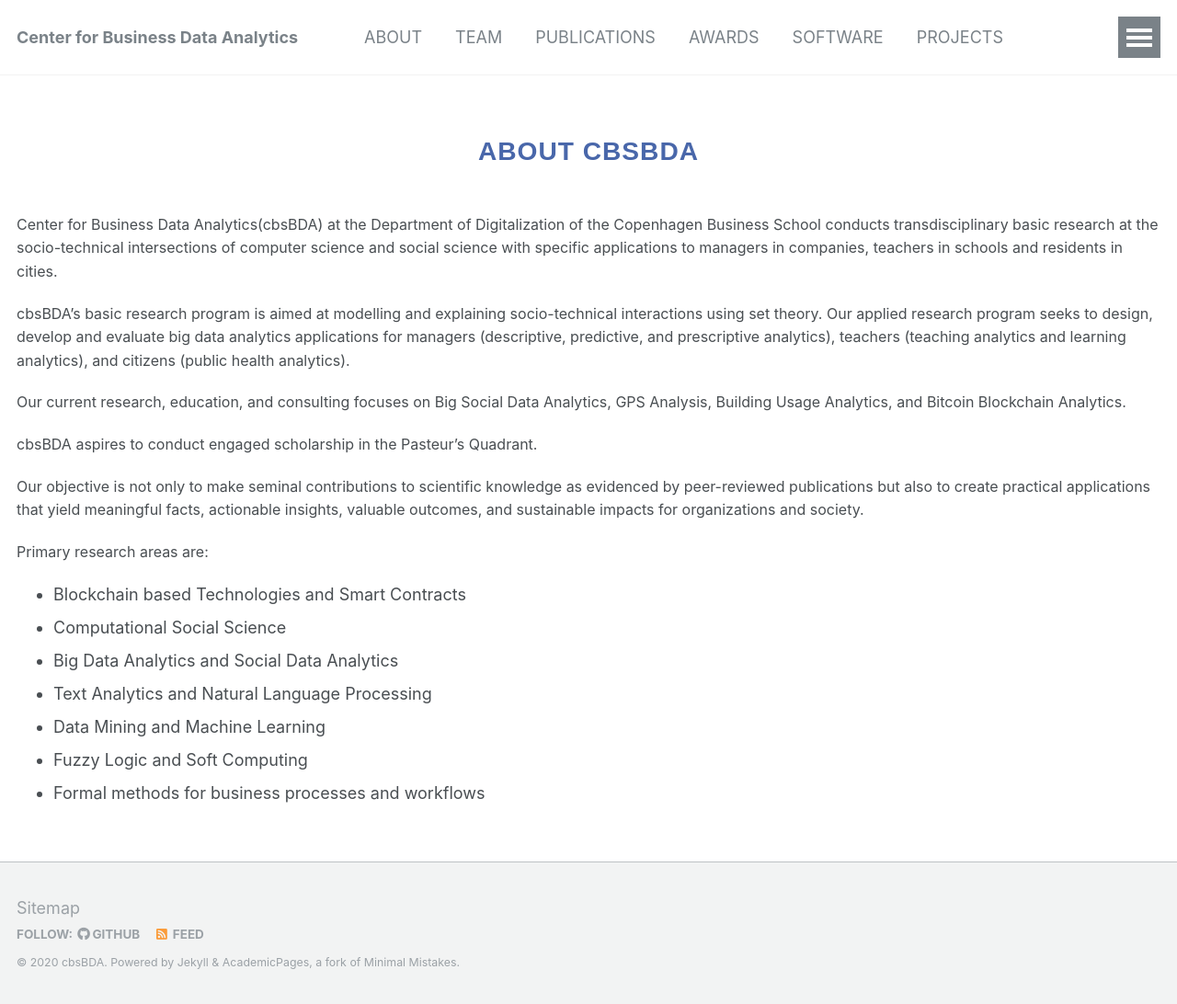
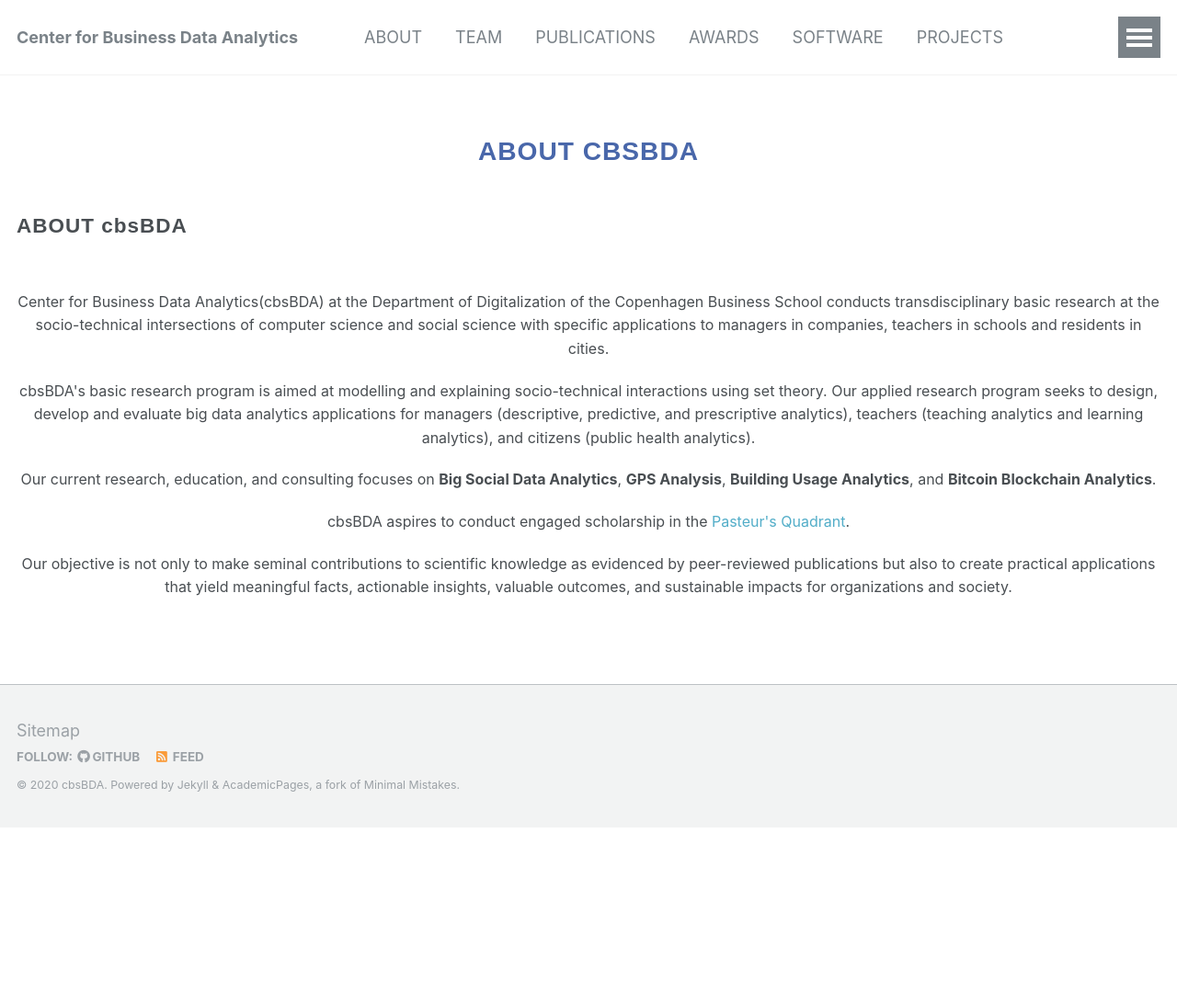
Before and after one commit to cbsBDA/cbsBDA-homepage, a Jekyll site: the page built from _pages/about.md, in a window 1280 px wide. Shown: the whole page at 92% size. Built offline with Jekyll 4.4.1, drawn with Linux system fonts in a browser that asks for light colours; after the commit the page ends 900 px from its top, so only the background shows below that.

Commit message:
Update about.md

```diff
--- a/_pages/about.md
+++ b/_pages/about.md
@@ -9,23 +9,42 @@ author_profile: true
 # ABOUT cbsBDA
 {: .title }
 
-Center for Business Data Analytics(cbsBDA) at the Department of Digitalization of the Copenhagen Business School conducts transdisciplinary basic research at the socio-technical intersections of computer science and social science with specific applications to managers in companies, teachers in schools and residents in cities.
 
-cbsBDA's basic research program is aimed at modelling and explaining socio-technical interactions using set theory. Our applied research program seeks to design, develop and evaluate big data analytics applications for managers (descriptive, predictive, and prescriptive analytics), teachers (teaching analytics and learning analytics), and citizens (public health analytics).
-
-Our current research, education, and consulting focuses on Big Social Data Analytics, GPS Analysis, Building Usage Analytics, and Bitcoin Blockchain Analytics.
-
-cbsBDA aspires to conduct engaged scholarship in the Pasteur's Quadrant.
-
-Our objective is not only to make seminal contributions to scientific knowledge as evidenced by peer-reviewed publications but also to create practical applications that yield meaningful facts, actionable insights, valuable outcomes, and sustainable impacts for organizations and society.
-
-
-Primary research areas are:
-
-- Blockchain based Technologies and Smart Contracts
-- Computational Social Science
-- Big Data Analytics and Social Data Analytics
-- Text Analytics and Natural Language Processing
-- Data Mining and Machine Learning
-- Fuzzy Logic and Soft Computing
-- Formal methods for business processes and workflows
+<!-- Section: about -->
+<section id="about" class="home-section text-center">
+  <div class="heading-about">
+    <div class="container">
+      <div class="row">
+        <div class="col-lg-8 col-lg-offset-2">
+          <div class="wow bounceInDown" data-wow-delay="0.4s">
+            <div class="section-heading">
+              <h2>ABOUT cbsBDA</h2>
+            </div>
+          </div>
+        </div>
+      </div>
+    </div>
+  </div>
+  <div class="container">
+    <div class="row">
+      <div class="col-lg-2 col-lg-offset-5"> <br>
+      </div>
+    </div>
+    <div class="row">
+      <div class="col-xs-12 col-sm-12 col-md-12">
+        <div class="wow bounceInUp" data-wow-delay="0.2s">
+          <div class="team ">
+            <div class="inner">
+              <p>Center for Business Data Analytics(cbsBDA) at the Department of Digitalization of the Copenhagen Business School conducts transdisciplinary basic research at the socio-technical intersections of computer science and social science with specific applications to managers in companies, teachers in schools and residents in cities.</p>
+              <p>cbsBDA's basic research program is aimed at modelling and explaining socio-technical interactions using set theory. Our applied research program seeks to design, develop and evaluate big data analytics applications for managers (descriptive, predictive, and prescriptive analytics), teachers (teaching analytics and learning analytics), and citizens (public health analytics).</p>
+			  <p>Our current research, education, and consulting focuses on <b>Big Social Data Analytics</b>, <b>GPS Analysis</b>, <b>Building Usage Analytics</b>, and <b>Bitcoin Blockchain Analytics</b>.</p>
+              <p>cbsBDA aspires to conduct engaged scholarship in the <a href="http://www.brookings.edu/research/books/1997/pasteur" alt="Pasteur's Quadrant." target="blank">Pasteur's Quadrant</a>.</p>
+              <p>Our objective is not only to make seminal contributions to scientific knowledge as evidenced by peer-reviewed publications but also to create practical applications that yield meaningful facts, actionable insights, valuable outcomes, and sustainable impacts for organizations and society.</p>
+            </div>
+          </div>
+        </div>
+      </div>
+    </div>
+  </div>
+</section>
+<!-- /Section: about -->
```
